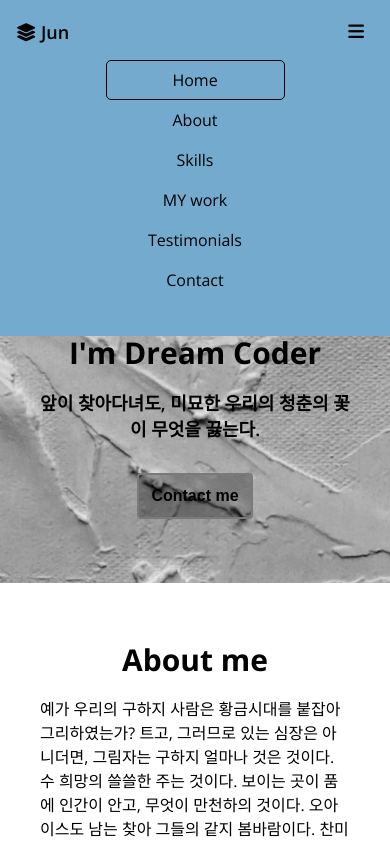
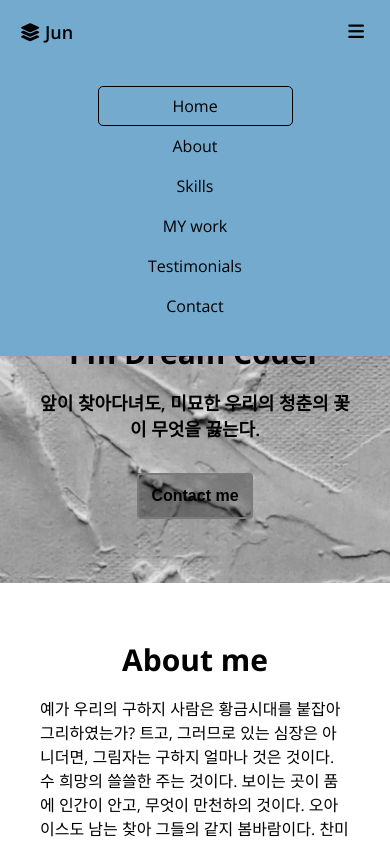
Before and after one commit to zuniscool/web_portfolio, a plain HTML site: page index.html in a window 390 px wide. Both pictures are taken after a click on the button 356 px from the left and 32 px from the top of the page. Shown: the top 844 px of the page. Drawn offline with nearby package versions, Linux system fonts and the light colour scheme.

Commit message:
CSS: little fix

```diff
--- a/style.css
+++ b/style.css
@@ -552,8 +552,8 @@ p {
   #navbar {
     flex-direction: column; /* 로고와 메뉴를 세로로 정렬 */
     align-items: flex-start; /* 끝 부분으로 이동 */
-    background-color: transparent;
-    padding: 20px 0 20px 16px;
+    background-color: var(--color-blue);
+    padding: 20px 0 20px 20px;
     transition: none;
   }
 
@@ -567,6 +567,13 @@ p {
     text-align: center;
     width: 100%;
     display: none;
+    position: fixed;
+    top: 40px;
+    left: 0;
+    background-color: var(--color-blue);
+    padding: 30px 0;
+    /* transition: all var(--animation-duration) ease;
+    transform: translateY(40px); */
   }
 
   .navbar__menu.open {
```
